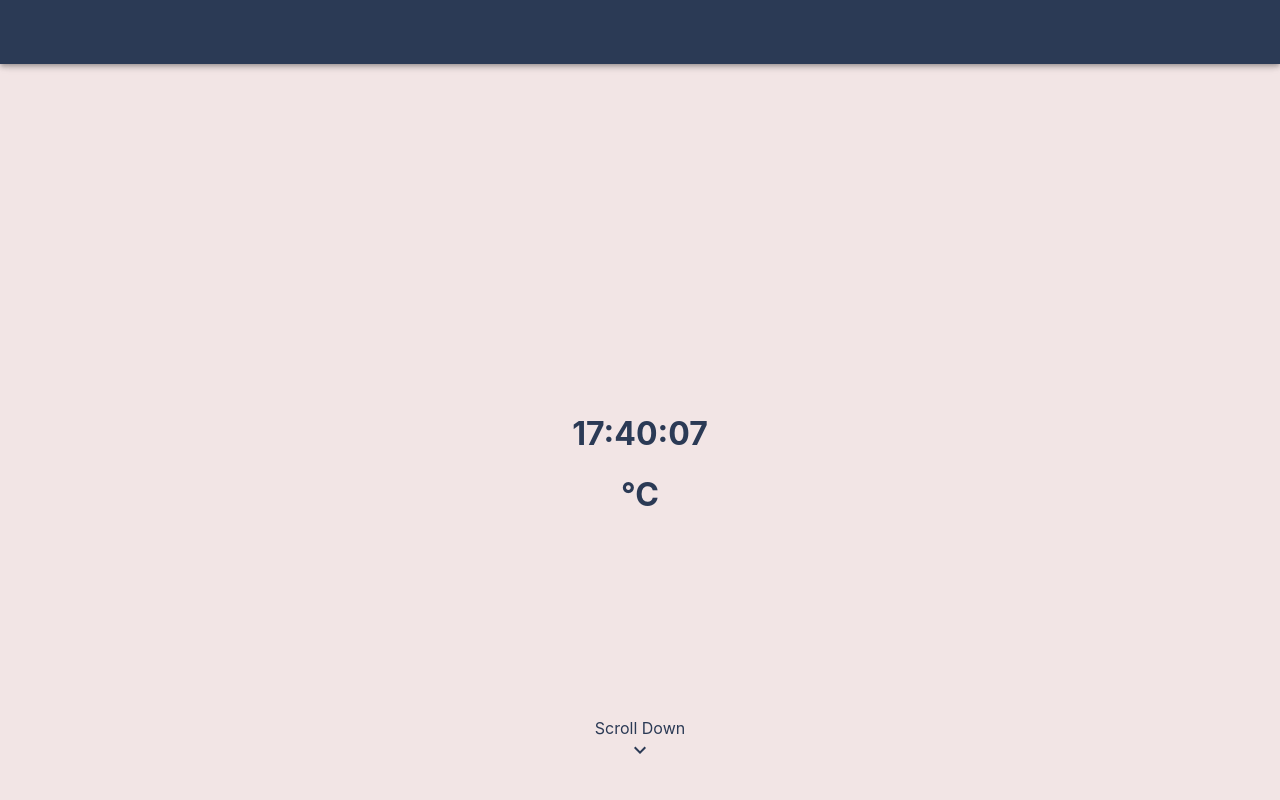
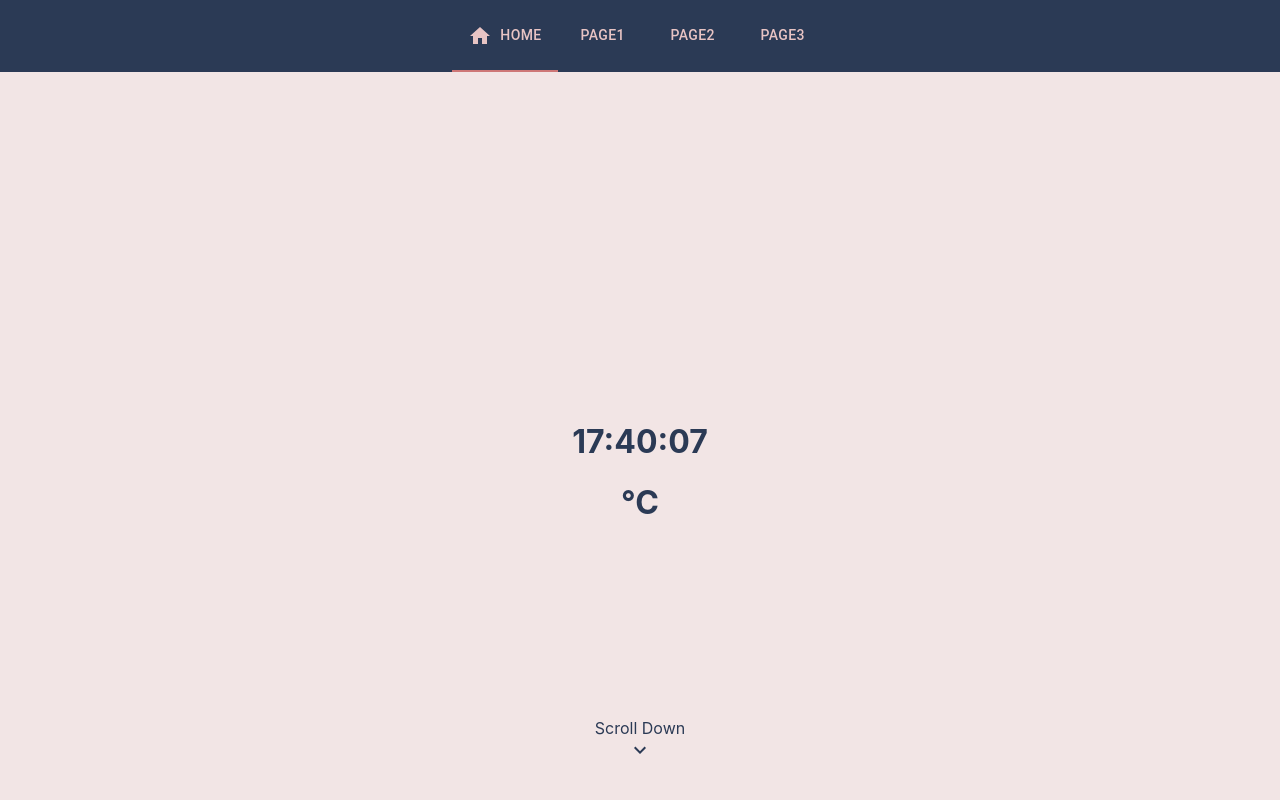
Before and after one commit to voidkudo/React-Frontend, a React (Create React App) app in the folder react-aos/: page / in a window 1280 px wide. Shown: the top 800 px of the page. Built offline with nearby package versions, Linux system fonts and the light colour scheme; no server answers.

Commit message:
feat: add top nav bar

```diff
--- a/react-aos/src/App.css
+++ b/react-aos/src/App.css
@@ -7,8 +7,8 @@
   background-color: #F2E5E5;
 }
 
-.AppBar {
-  color: #2B3A55;
+.Tab {
+  color: #E8C4C4;
 }
 
 .Top {
--- a/react-aos/src/App.tsx
+++ b/react-aos/src/App.tsx
@@ -3,20 +3,25 @@ import AOS from 'aos';
 import "aos/dist/aos.css";
 import './App.css';
 import Home from './page/Home';
-import { AppBar, createTheme, IconButton, ThemeProvider, Toolbar } from '@mui/material';
+import {  Box, createTheme, IconButton, Tab, Tabs, ThemeProvider } from '@mui/material';
 
 import KeyboardDoubleArrowUpIcon from '@mui/icons-material/KeyboardDoubleArrowUp';
+import HomeIcon from '@mui/icons-material/Home';
+
+export const Pages = ['Page1', 'Page2', 'Page3'];
+
 // https://colorhunt.co/palette/2b3a55ce7777e8c4c4f2e5e5
 
 function App() {
   const theme = createTheme({
     palette: {
       primary: {
-        main: '#2B3A55',
+        main: '#CE7777',
       },
     },
   });
 
+  const [selectedTab, setSelectedTab] = useState('Home');
   const [isBackToTopButtonShow, setIsBackToTopButtonShow] = useState<boolean>(false);
 
   const backToTop = () => {
@@ -31,6 +36,19 @@ function App() {
     }
   };
 
+  const handleTabClick = (event: React.SyntheticEvent, newValue: string) => {
+    setSelectedTab(newValue);
+  };
+
+  const getPage = (page: string) => {
+    switch(page) {
+      case 'Home':
+        return <Home />;
+      default:
+        return <></>;
+    }
+  };
+
   useEffect(() => {
     AOS.init();
     window.addEventListener('scroll', checkScroll)
@@ -39,12 +57,18 @@ function App() {
   return (
     <div className='App'>
       <ThemeProvider theme={theme}>
-        <AppBar className='AppBar' position='sticky' color='primary'>
-          <Toolbar>
-          </Toolbar>
-        </AppBar>
+        <Box sx={{ width: '100vw', backgroundColor: '#2B3A55' }}>
+          <Tabs value={selectedTab} onChange={(event, newValue) => handleTabClick(event, newValue)} centered indicatorColor='primary'>
+            <Tab label={<span className='Tab'>HOME</span>} value='Home' icon={<HomeIcon className='Tab' />} iconPosition='start' />
+            {
+              Pages.map(tab =>
+                <Tab key={tab} label={<span className='Tab'>{tab}</span>} value={tab} />
+              )
+            }
+          </Tabs>
+        </Box>
       </ThemeProvider>
-      <Home />
+      {getPage(selectedTab)}
       {isBackToTopButtonShow ?
         <div className='BackToTop'>
           <IconButton onClick={() => backToTop()}>
--- a/react-aos/src/page/section/Top.tsx
+++ b/react-aos/src/page/section/Top.tsx
@@ -1,5 +1,5 @@
 import { useEffect, useState } from "react";
-import { AppBar, Icon, Toolbar } from "@mui/material";
+import { Icon } from "@mui/material";
 
 import KeyboardArrowDownIcon from '@mui/icons-material/KeyboardArrowDown';
 
```
